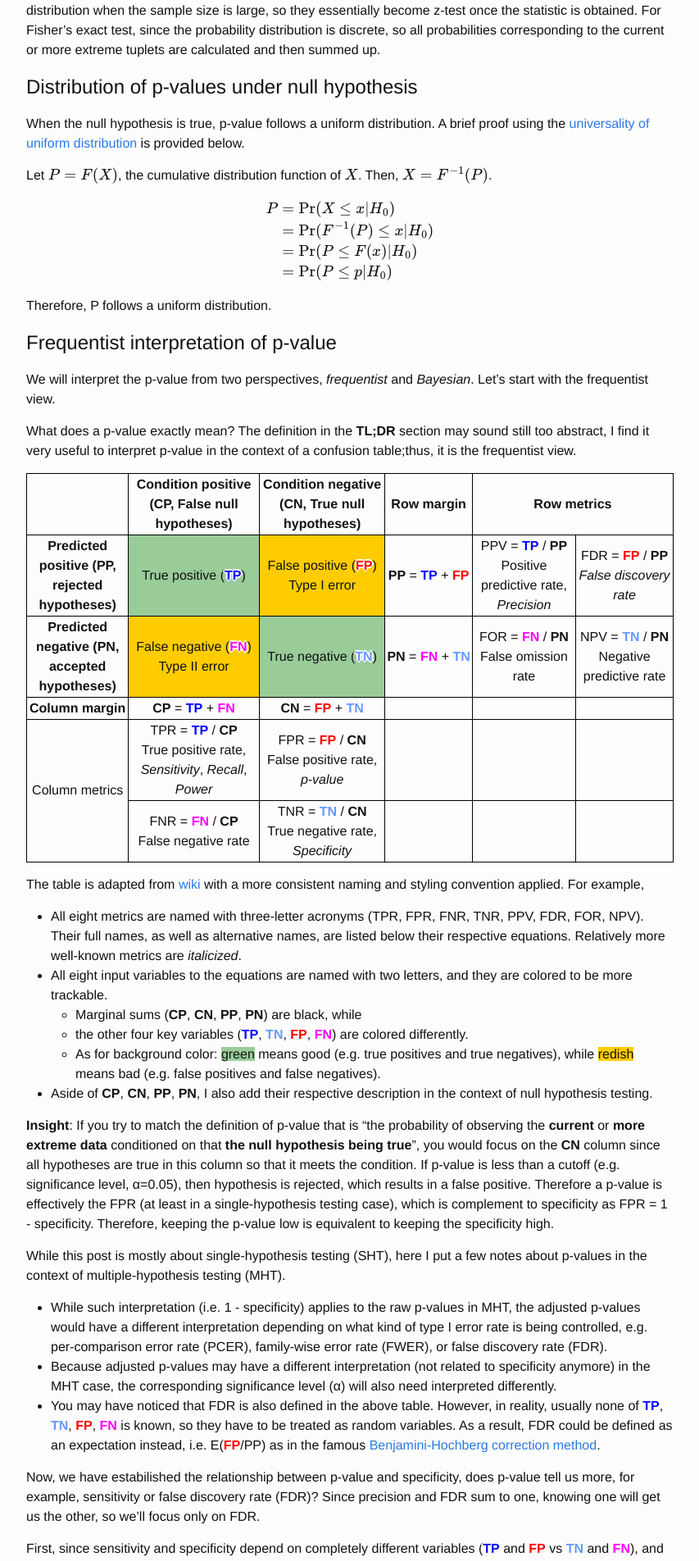
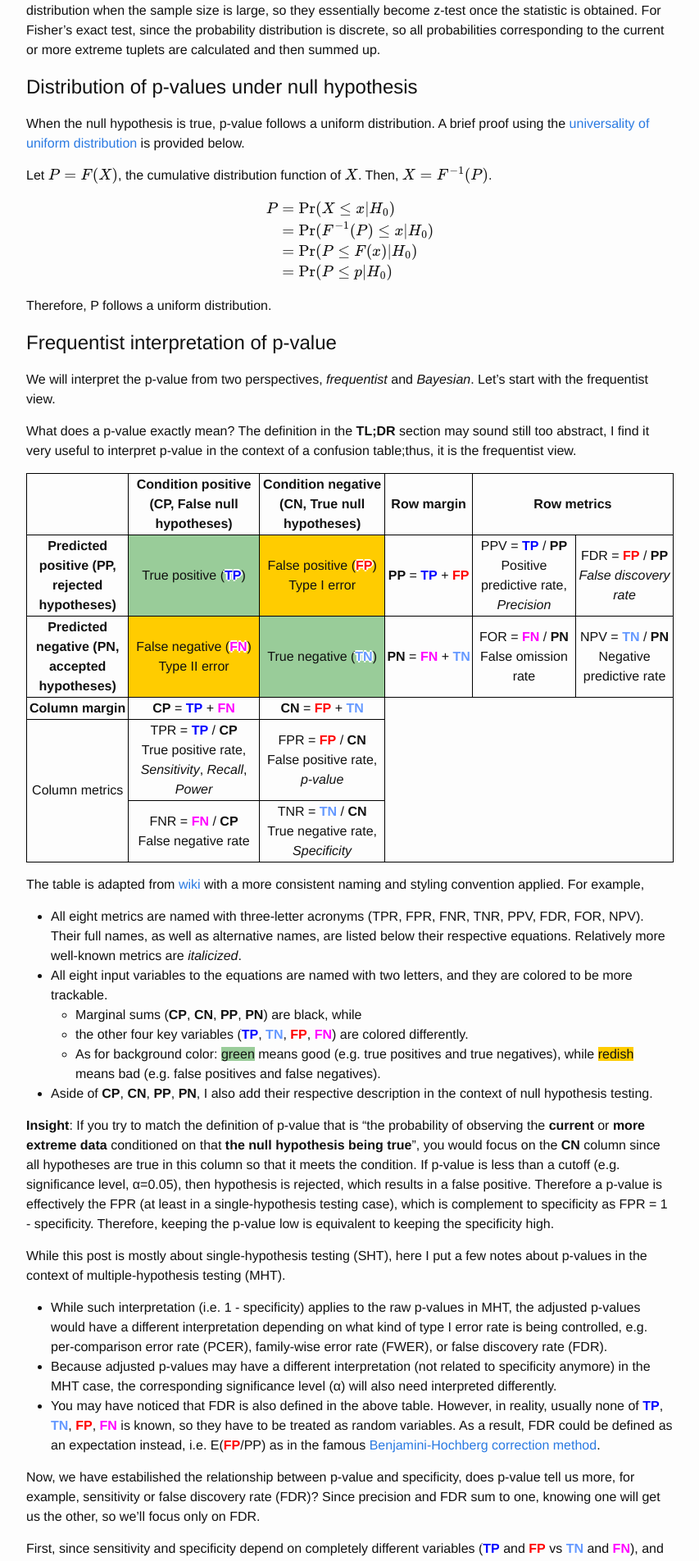
Before and after one commit to zyxue/zyxue.github.io, a Jekyll site: the page built from _posts/2018-05-15-on-p-value-and-FDR.md, in a window 1280 px wide. Shown: the part 1149-3053 px from the top of the page at 82% size, without its empty margins (213-1066 px from the left). Built offline with Jekyll 4.4.1, drawn with Linux system fonts in a browser that asks for light colours; formulas are drawn with MathJax 3; comment, search, counter and statistics services are not loaded.

Commit message:
minor formatted table in _posts/2018-05-15-on-p-value-and-FDR.md

```diff
--- a/_posts/2018-05-15-on-p-value-and-FDR.md
+++ b/_posts/2018-05-15-on-p-value-and-FDR.md
@@ -169,24 +169,24 @@ context of a confusion table;thus, it is the frequentist view.
     <td><strong>Column margin</strong></td>
     <td><span class="marginal">CP</span> = <span class="true-positive">TP</span> + <span class="false-negative">FN</span></td>
     <td><span class="marginal">CN</span> = <span class="false-positive">FP</span> + <span class="true-negative">TN</span></td>
-    <td></td>
-    <td></td>
-    <td></td>
+    <td colspan="3" rowspan="3"></td>
+    <!-- <td></td> -->
+    <!-- <td></td> -->
   </tr>
   <tr>
     <td rowspan="2">Column metrics</td>
     <td><span class="nowrap">TPR = <span class="true-positive">TP</span> / <span class="marginal">CP</span></span> <br> True positive rate, <i>Sensitivity</i>, <i>Recall</i>, <i>Power</i></td>
     <td><span class="nowrap">FPR = <span class="false-positive">FP</span> / <span class="marginal">CN</span></span> <br> False positive rate, <i>p-value</i></td>
-    <td></td>
-    <td></td>
-    <td></td>
+    <!-- <td></td> -->
+    <!-- <td></td> -->
+    <!-- <td></td> -->
   </tr>
   <tr>
     <td><span class="nowrap">FNR = <span class="false-negative">FN</span> / <span class="marginal">CP</span></span> <br> False negative rate</td>
     <td><span class="nowrap">TNR = <span class="true-negative">TN</span> / <span class="marginal">CN</span></span> <br> True negative rate, <i>Specificity</i></td>
-    <td></td>
-    <td></td>
-    <td></td>
+    <!-- <td></td> -->
+    <!-- <td></td> -->
+    <!-- <td></td> -->
   </tr>
 </table>
 
```
